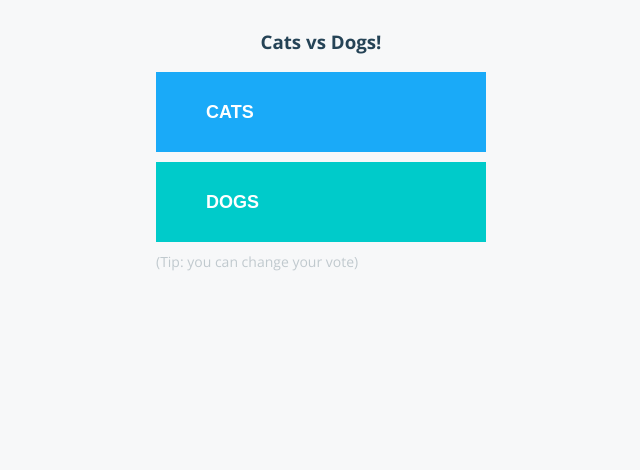
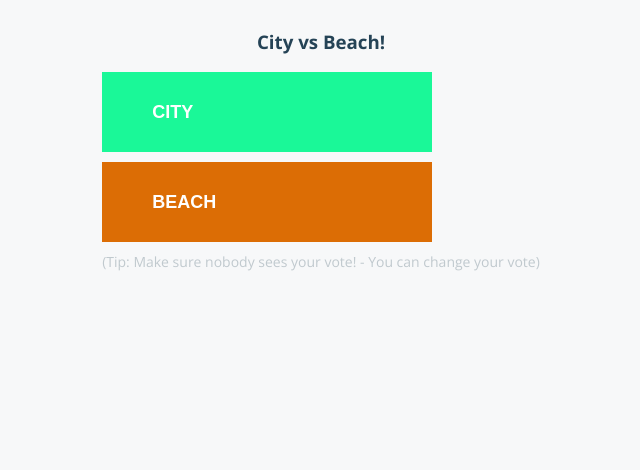
Before and after one commit to pablorouan/votingapp-project-2, a Flask app: page / in a window 1280 px wide. Shown: the top 470 px of the page, without its empty margins (319-959 px from the left). Run offline with Flask 3, Linux system fonts and the light colour scheme; some libraries are stand-ins or nearby versions.

Commit message:
feat changes colors and names

```diff
--- a/result/views/stylesheets/style.css
+++ b/result/views/stylesheets/style.css
@@ -25,11 +25,11 @@ body{
 }
 
 #background-stats-1{
-  background-color: #2196f3;
+  background-color: #1af898;
 }
 
 #background-stats-2{
-  background-color: #00cbca;
+  background-color: #dc6d05;
 }
 
 #content-container{
--- a/vote/app.py
+++ b/vote/app.py
@@ -11,8 +11,8 @@ import json
 import logging
 
 # Read options and Redis configuration from environment variables
-option_a = os.getenv('OPTION_A', "Cats")
-option_b = os.getenv('OPTION_B', "Dogs")
+option_a = os.getenv('OPTION_A', "City")
+option_b = os.getenv('OPTION_B', "Beach")
 redis_host = os.getenv('REDIS_HOST', 'redis')  # Default to 'redis' for compatibility
 redis_port = int(os.getenv('REDIS_PORT', 6379))  # Default Redis port is 6379
 hostname = socket.gethostname()
--- a/vote/static/stylesheets/style.css
+++ b/vote/static/stylesheets/style.css
@@ -28,11 +28,11 @@ button i{
 }
 
 button.a{
-  background-color: #1aaaf8;
+  background-color: #1af898;
 }
 
 button.b{
-  background-color: #00cbca;
+  background-color: #dc6d05;
 }
 
 #tip{
--- a/vote/templates/index.html
+++ b/vote/templates/index.html
@@ -19,7 +19,7 @@
           <button id="b" type="submit" name="vote" class="b" value="b">{{option_b}}</button>
         </form>
         <div id="tip">
-          (Tip: you can change your vote)
+          (Tip: Make sure nobody sees your vote! - You can change your vote)
         </div>
         <div id="hostname">
           Processed by container ID {{hostname}}
```
Also changed, not shown: result/views/index.html (+6 -6 lines), 1 other file.
